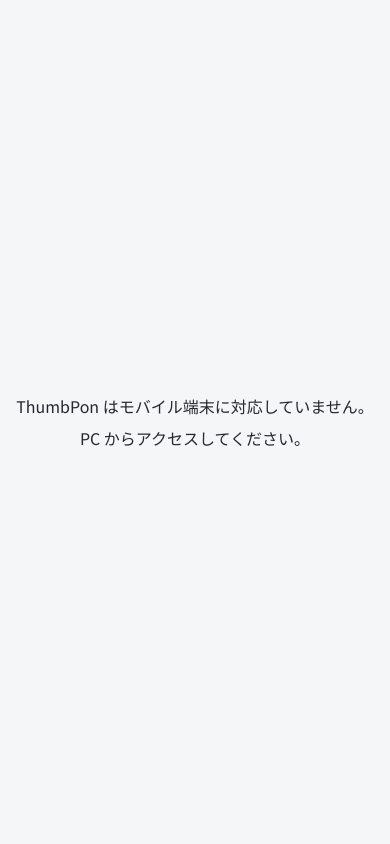
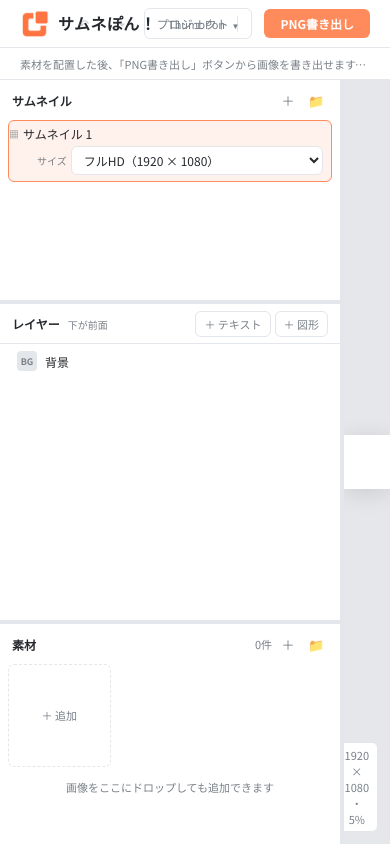
Before and after one commit to plasmo310/react-thumbpon, a React (Vite) app: page / in a window 390 px wide. Built offline with nearby package versions, Linux system fonts and the light colour scheme.

Commit message:
block unsupported device

```diff
--- a/src/app/App.tsx
+++ b/src/app/App.tsx
@@ -8,6 +8,7 @@
 import { Splitter } from '@/shared/ui'
 import styles from './styles.module.css'
 import { clamp } from '@/domain/geometry'
+import { isUnsupportedDevice } from '@/app/config/deviceSupport'
 import { loadPanelLayout, savePanelLayout } from '@/app/layout/panelLayout'
 import { useKeyboardShortcuts } from '@/app/config/shortcuts'
 import { restoreWorkspace, startAutoSave } from '@/features/project'
@@ -19,6 +20,7 @@
 const MIN_LAYER_PANEL = 120
 
 export function App() {
+  const unsupportedDevice = isUnsupportedDevice(navigator)
   useKeyboardShortcuts()
   const sidebarRef = useRef<HTMLElement>(null)
   const [layout, setLayout] = useState(loadPanelLayout)
@@ -43,7 +45,7 @@
   }
 
   return (
-    <div className={styles.appShell}>
+    <div className={`${styles.appShell} ${unsupportedDevice ? styles.unsupported : ''}`}>
       <div className={styles.app}>
         <Header />
         <WorkspaceNotice />
--- /dev/null
+++ b/src/app/config/deviceSupport.ts
@@ -0,0 +1,16 @@
+type DeviceInfo = Pick<Navigator, 'platform' | 'userAgent' | 'maxTouchPoints'>
+
+/**
+ * モバイル・タブレット端末を判定する。
+ *
+ * iPadOS はデスクトップ表示時に Mac の User-Agent を返すため、
+ * `MacIntel` とタッチポイント数の組み合わせでも判定する。
+ *
+ * @param device ブラウザーが公開する端末情報
+ */
+export function isUnsupportedDevice(device: DeviceInfo): boolean {
+  const { platform, userAgent, maxTouchPoints } = device
+  return (
+    /Android|iPhone|iPad|iPod/i.test(userAgent) || (platform === 'MacIntel' && maxTouchPoints > 1)
+  )
+}
--- a/src/app/styles.module.css
+++ b/src/app/styles.module.css
@@ -33,12 +33,11 @@
   display: none;
 }
 
-@media (max-width: 767px) {
-  .app {
+.unsupported .app {
   display: none;
 }
 
-  .mobileUnsupported {
+.unsupported .mobileUnsupported {
   display: flex;
   min-height: 100%;
   padding: var(--space-4);
@@ -48,4 +47,3 @@
   gap: var(--space-2);
   text-align: center;
 }
-}
```
Also changed, not shown: 1 other file (tests, documents, lock files or other folders). Lines whose indentation alone changed are shown as unchanged.
